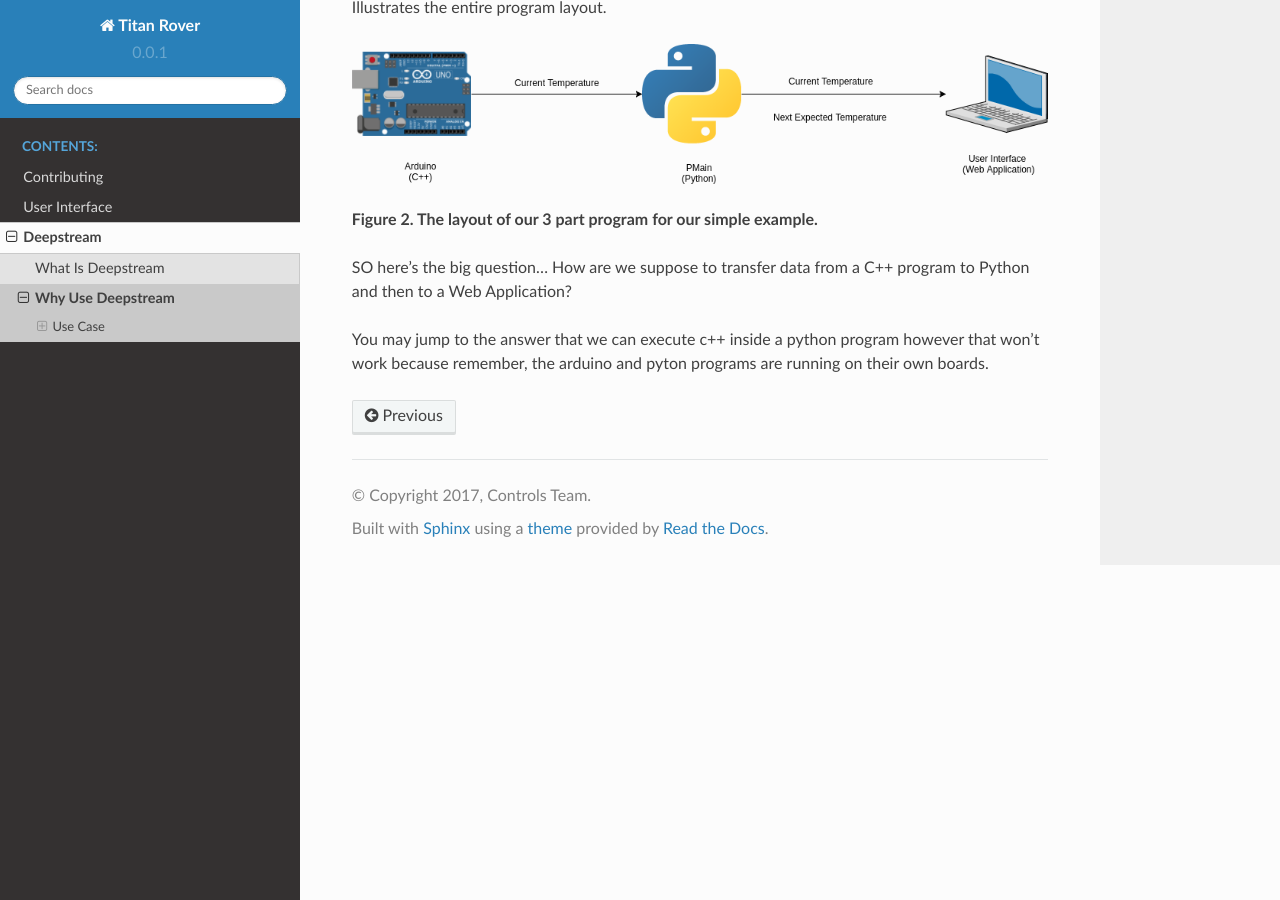
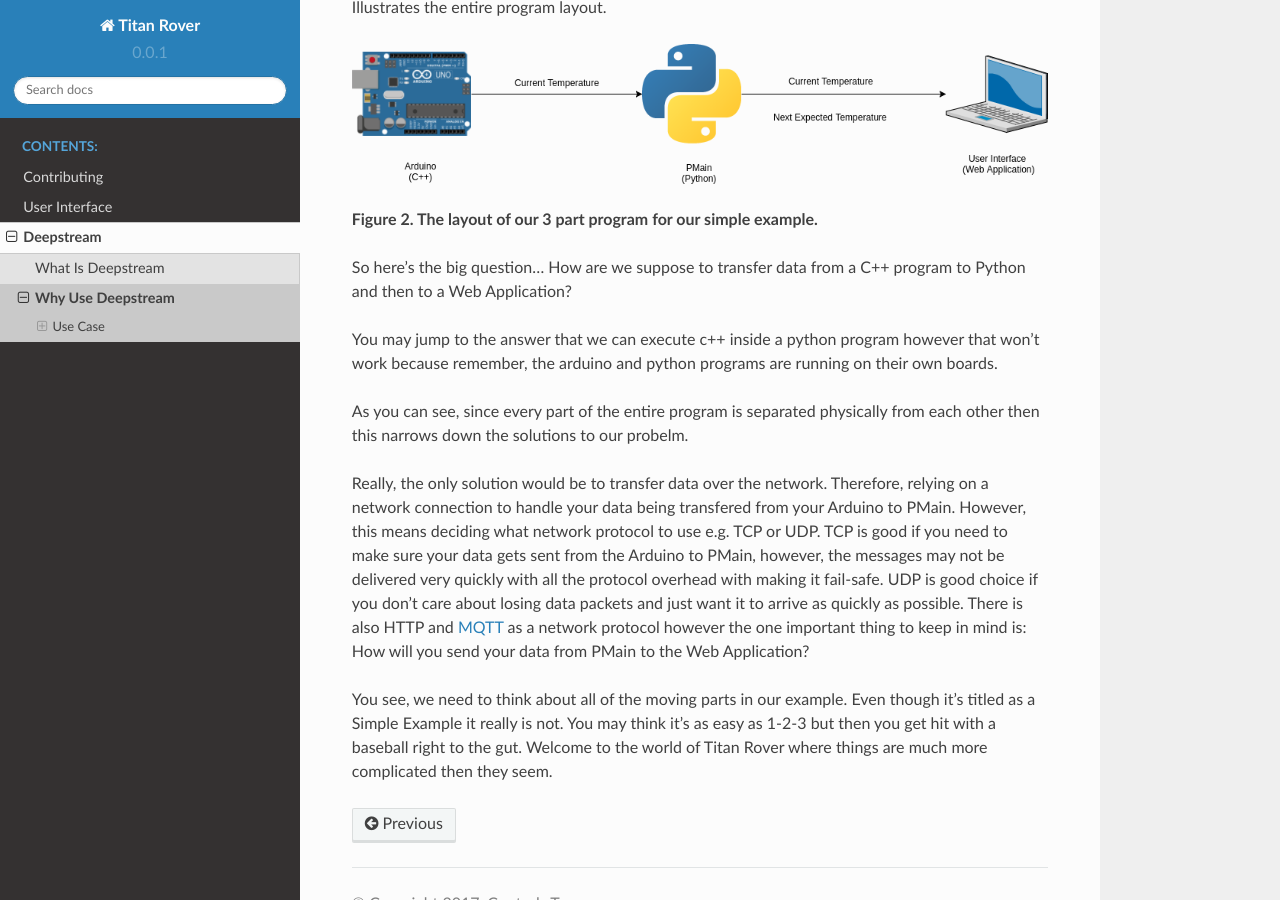
Before and after one commit to CSUFTitanRover/TitanRover2018, a Sphinx documentation site: the page built from docs/source/deepstream/use-case.rst, in a window 1280 px wide and 900 px high, scrolled down 606 px. Built offline with Sphinx 7.4.7 and the Read the Docs theme 2.0.0, drawn with Linux system fonts in a browser that asks for light colours.

Commit message:
Update deepstream use cases

```diff
--- a/docs/source/deepstream/use-case.rst
+++ b/docs/source/deepstream/use-case.rst
@@ -23,8 +23,21 @@
 
 **Figure 2. The layout of our 3 part program for our simple example.**
 
-SO here's the big question... How are we suppose to transfer data from a C++ program to Python and then to a
+So here's the big question... How are we suppose to transfer data from a C++ program to Python and then to a
 Web Application?
 
-You may jump to the answer that we can execute c++ inside a python program however that won't work because remember, the arduino and pyton programs
+You may jump to the answer that we can execute c++ inside a python program however that won't work because remember, the arduino and python programs
 are running on their own boards.
+
+As you can see, since every part of the entire program is separated physically from each other then this narrows down the solutions to our probelm.
+
+Really, the only solution would be to transfer data over the network. Therefore, relying on a network connection to handle your data being transfered
+from your Arduino to PMain. However, this means deciding what network protocol to use e.g. TCP or UDP. TCP is good if you need to make
+sure your data gets sent from the Arduino to PMain, however, the messages may not be delivered very quickly with all the protocol overhead
+with making it fail-safe. UDP is good choice if you don't care about losing data packets and just want it to arrive as quickly as possible.
+There is also HTTP and `MQTT <http://mqtt.org/>`_ as a network protocol however the one important thing to keep in mind
+is: How will you send your data from PMain to the Web Application?
+
+You see, we need to think about all of the moving parts in our example. Even though it's titled as a Simple Example it really is not. You may
+think it's as easy as 1-2-3 but then you get hit with a baseball right to the gut. Welcome to the world of Titan Rover where things are much
+more complicated then they seem.
```
